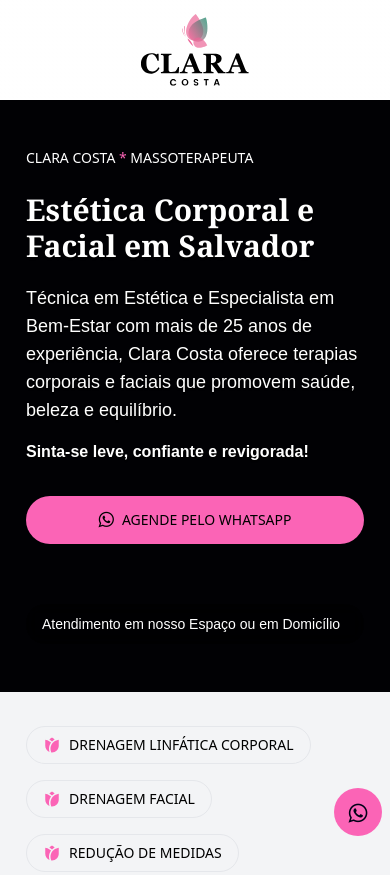
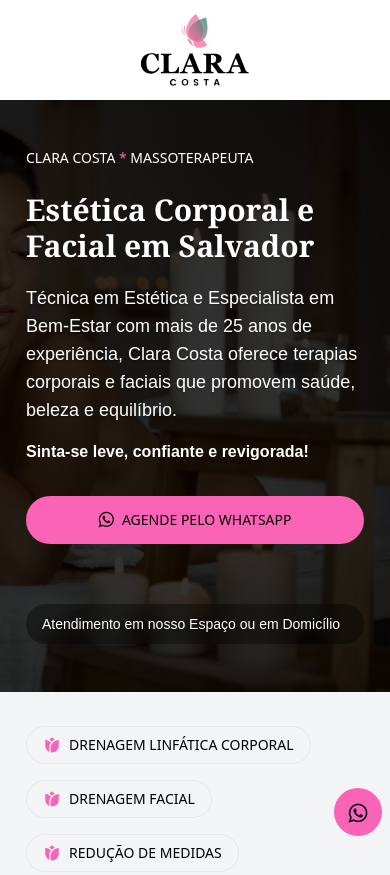
Before and after one commit to camaleaopublicidade/claracostaestetica, a plain HTML site: page index.html in a window 390 px wide. Shown: the top 875 px of the page. Drawn offline with nearby package versions, Linux system fonts and the light colour scheme.

Commit message:
Add files via upload

```diff
--- a/index.html
+++ b/index.html
@@ -83,7 +83,7 @@
     </header>
 
 
-    <main class="lg:py-52.5 py-12 lg:px-10 px-6.5 lg:bg-[url('./img/bg-hero.webp')] bg-cover lg:bg-center bg-gray-950 bg-right relative">
+    <main class="lg:py-52.5 py-12 lg:px-10 px-6.5 bg-[url('./img/bg-hero.webp')] bg-cover lg:bg-center bg-gray-950 bg-right relative">
         <div class="max-w-screen-xl mx-auto gap-10 flex max-md:flex-col lg:items-end justify-between">
 
             <div class="z-10 max-w-xl">
```
